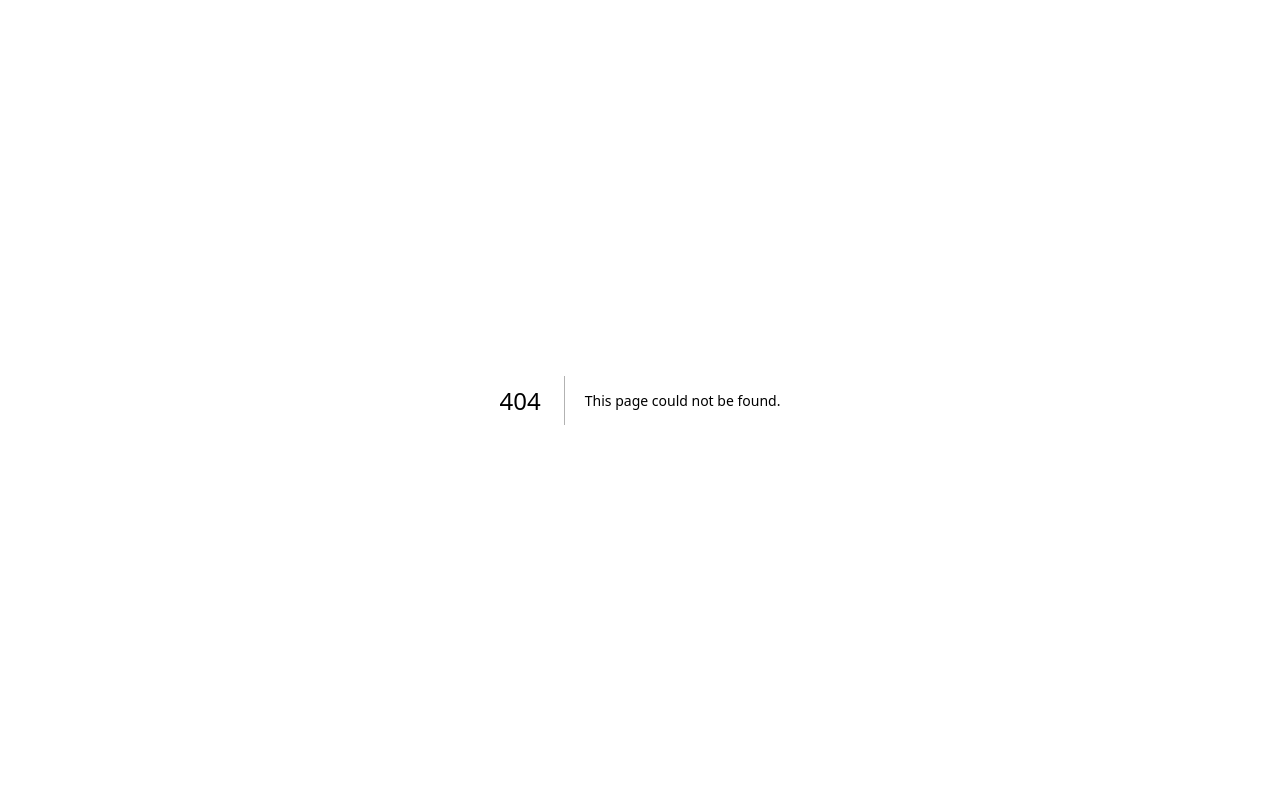
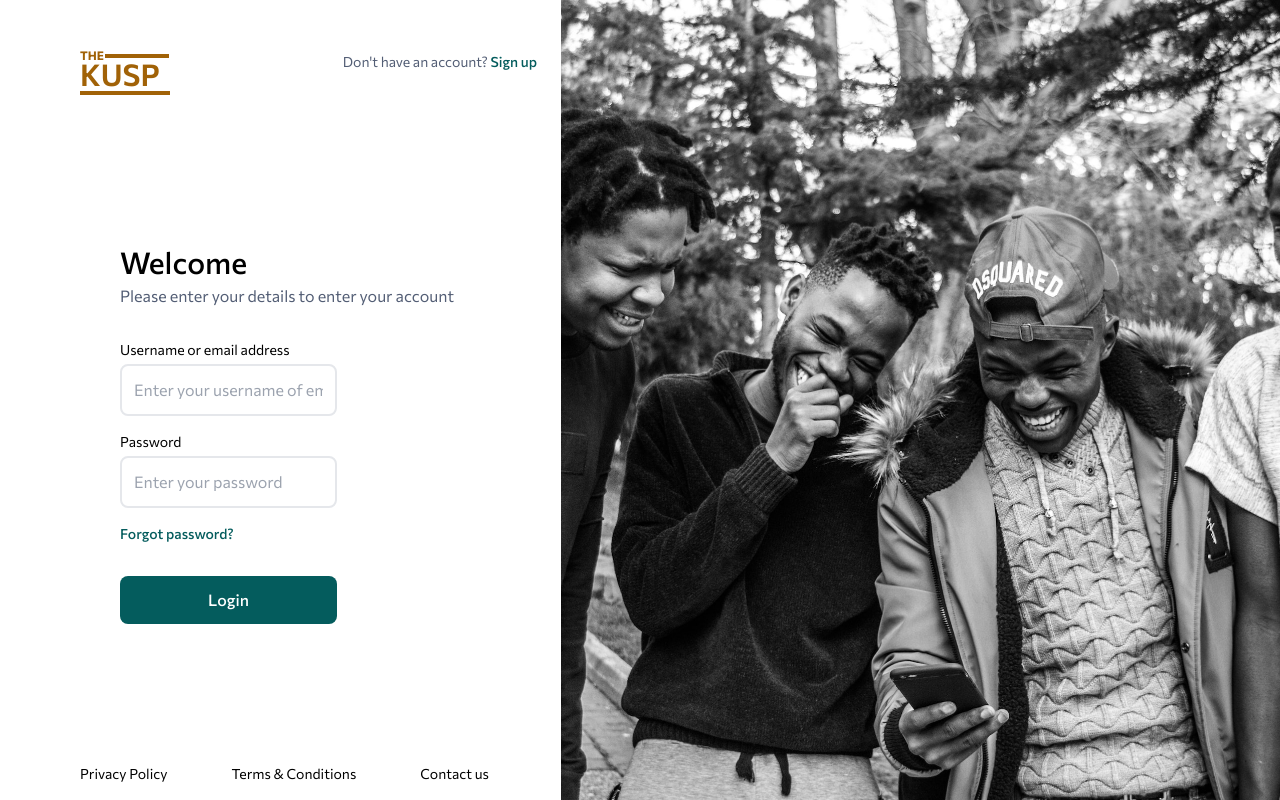
Before and after one commit to adeleke5140/the-kusp, a Next.js app: page /login in a window 1280 px wide. Before the commit this address had no page. Built offline with nearby package versions, Linux system fonts and the light colour scheme.

Commit message:
feat: update login page

```diff
--- /dev/null
+++ b/src/pages/login.tsx
@@ -0,0 +1,58 @@
+import Link from "next/link";
+import Layout from "~/components/layout";
+
+const LoginPage = () => {
+  return (
+    <Layout>
+      <div className="flex flex-col px-10 pt-32">
+        <section className="mb-8 flex flex-col gap-1">
+          <h1 className="text-3xl font-medium">Welcome</h1>
+          <p className="text-secondary">
+            Please enter your details to enter your account
+          </p>
+        </section>
+        <form
+          className="flex flex-col gap-4 pr-40"
+          onSubmit={(e) => e.preventDefault()}
+        >
+          <div className="flex flex-col gap-1">
+            <label htmlFor="email" className="block text-sm">
+              Username or email address
+            </label>
+            <input
+              type="email"
+              name="email"
+              id="email"
+              placeholder="Enter your username of email address"
+              className="rounded-lg border-2 border-gray-200 px-3 py-3"
+            />
+          </div>
+          <div className="flex flex-col gap-1">
+            <label htmlFor="password" className="block text-sm">
+              Password
+            </label>
+            <input
+              type="password"
+              name="password"
+              id="password"
+              placeholder="Enter your password"
+              className="rounded-lg border-2 border-gray-200 px-3 py-3"
+            />
+          </div>
+
+          <Link
+            href="/"
+            className="block w-max text-sm font-medium text-primary"
+          >
+            Forgot password?
+          </Link>
+          <button className="mt-4 rounded-lg bg-primary py-3 font-medium text-white">
+            Login
+          </button>
+        </form>
+      </div>
+    </Layout>
+  );
+};
+
+export default LoginPage;
```
